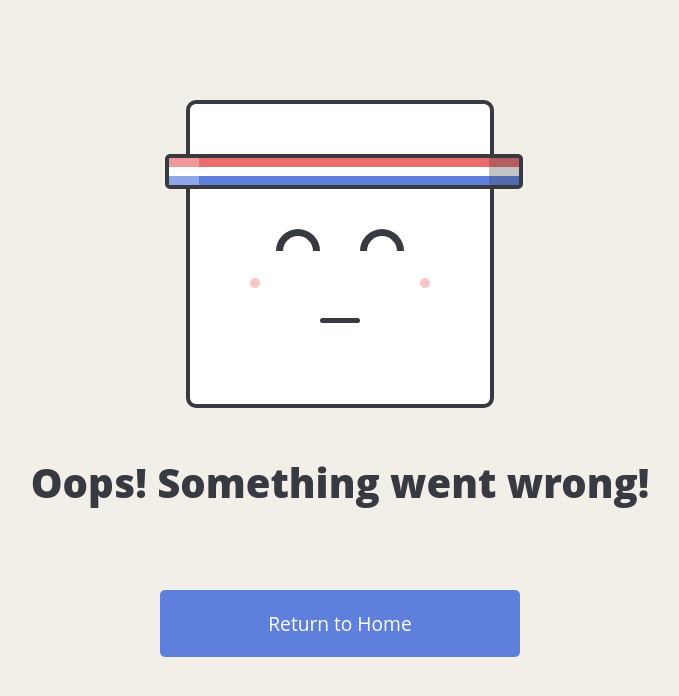
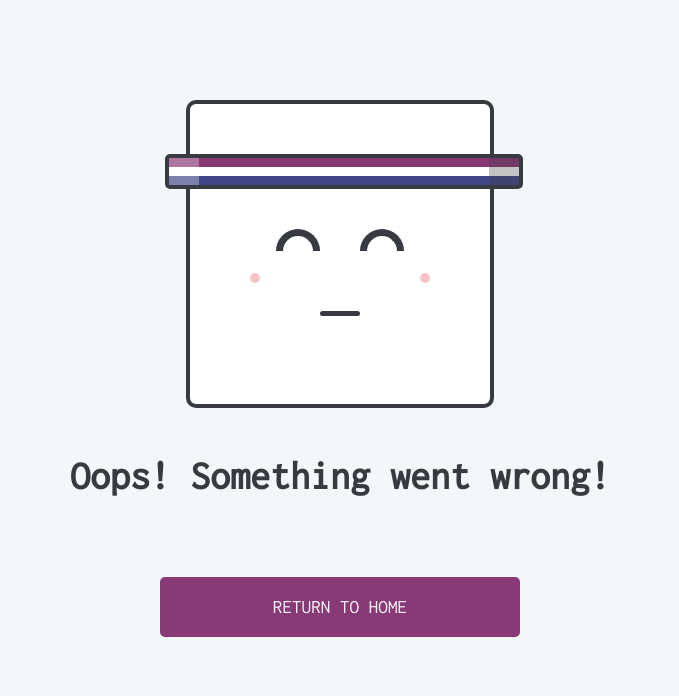
Before and after one commit to Ingimohamed/Coupons, a website: page mdb5-free-standard/not-found.html in a window 1280 px wide. Shown: the whole page, without its empty margins (300-979 px from the left). Drawn offline with Linux system fonts and the light colour scheme.

Commit message:
finsih not-found page

```diff
--- a/mdb5-free-standard/css/not-found.css
+++ b/mdb5-free-standard/css/not-found.css
@@ -1,10 +1,25 @@
+@import url('https://fonts.googleapis.com/css?family=Inconsolata|Merriweather');
+:root{
+    --mainColor: #893976;
+    --lightMainColor: #964a84;
+    --title: #AE9D95;
+    --paragraph: #d5d3f6;
+    --background: #f4f7fa;
+    --differentColor:#fd7da4;
+    --lightDifferentColor: #feb5c9;
+    --transparentMainColor: #893976de;
+    --transparentTitleColor: #414887;
+    --transparentParagraphColor: #d5d3f6dc;
+    --transparentLightMainColor: rgba(137, 57, 118, 0.363)
+}
 html, body {
     margin: 0;
     padding: 0;
     width: 100%;
     min-height: 100vh;
-    background-color: #F2EEE8;
-    font-family: "Open Sans";
+    background-color: var(--background);
+    color: #7a686a;
+    font-family: "Inconsolata", monospace;
   }
 
   *, *:before, *:after {
@@ -38,7 +53,7 @@ html, body {
   .face .band .red {
     height: calc(100% / 3);
     width: 100%;
-    background-color: #EB6D6D;
+    background-color: var(--mainColor);
   }
   .face .band .white {
     height: calc(100% / 3);
@@ -48,7 +63,7 @@ html, body {
   .face .band .blue {
     height: calc(100% / 3);
     width: 100%;
-    background-color: #5E7FDC;
+    background-color: var(--transparentTitleColor);
   }
   .face .band:before {
     content: "";
@@ -145,11 +160,12 @@ html, body {
   }
 
   .btn {
-    font-family: "Open Sans";
+    font-family: "Inconsolata", monospace;
     font-weight: 400;
     padding: 20px;
-    background-color: #5e7fdc;
-    color: white;
+    background: var(--mainColor);
+    color: var(--background);
+    text-transform: uppercase;
     width: 320px;
     margin: 0 auto;
     text-align: center;
@@ -169,6 +185,6 @@ html, body {
     }
   }
   .btn:hover {
-    background-color: rgba(94, 127, 220, 0.8);
-    transition: all 0.2s linear;
+    background: var(--lightMainColor);
+    transform: scale(1.05);
   }
```
